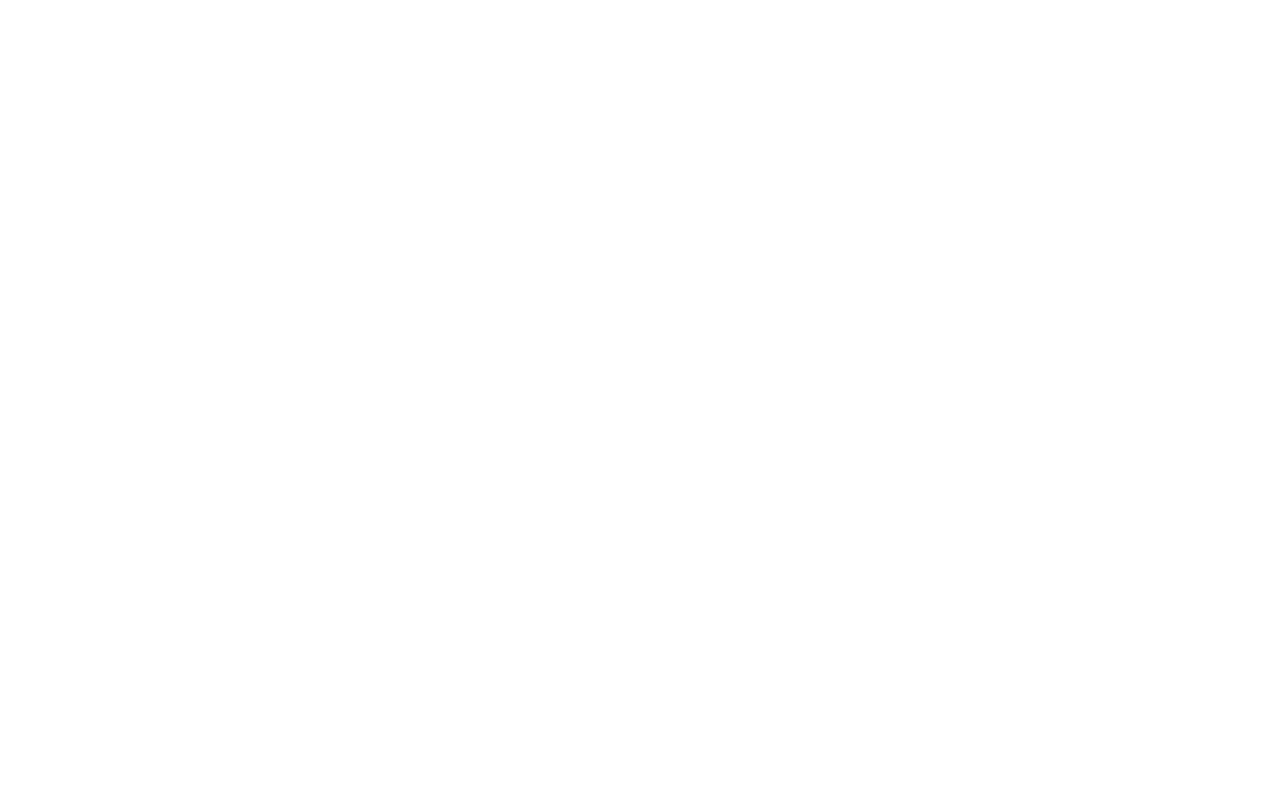
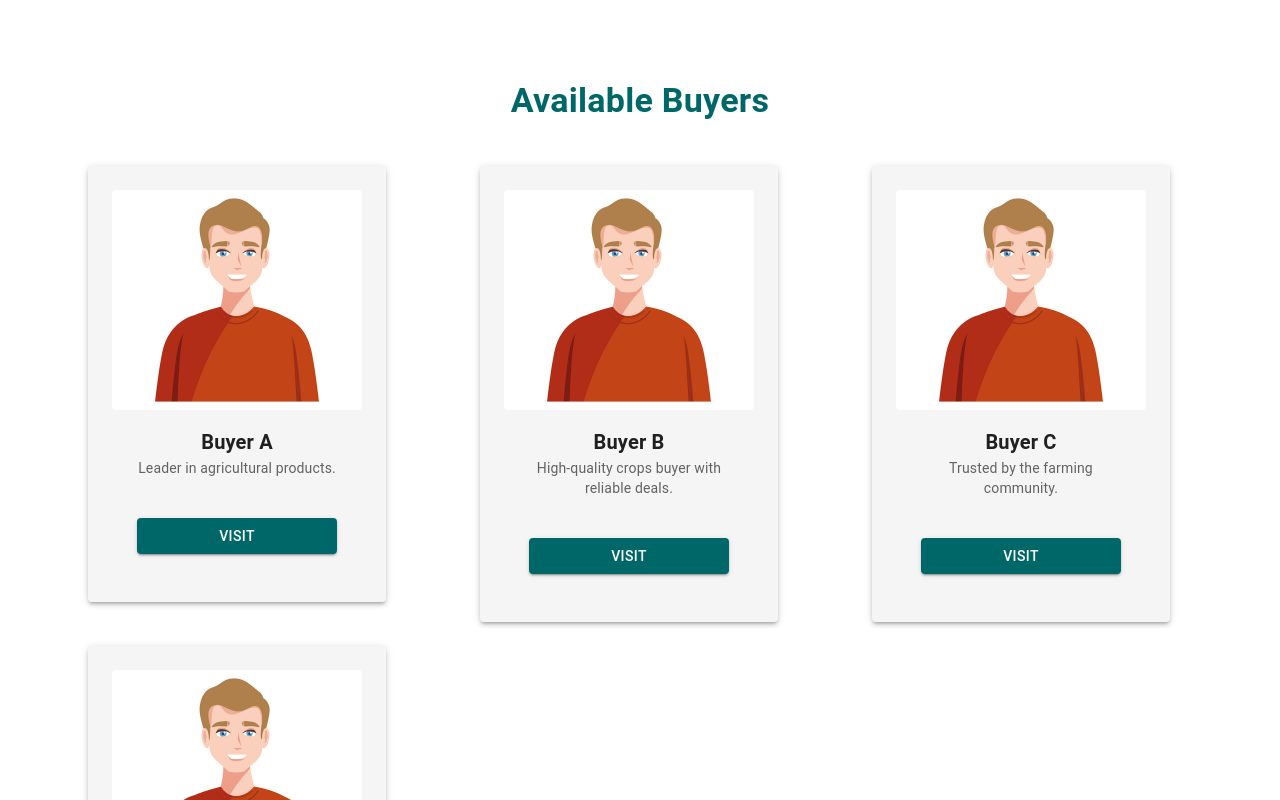
Before and after one commit to ShubhamThakur025/Krishi, a React (Vite) app in the folder Frontend/: page /filterBuyer in a window 1280 px wide. Before the commit this address had no page. Shown: the top 800 px of the page. Built offline with nearby package versions, Linux system fonts and the light colour scheme.

Commit message:
Filtered Buyers added

```diff
--- a/Frontend/src/App.jsx
+++ b/Frontend/src/App.jsx
@@ -1,3 +1,6 @@
+
+
+
 import './App.css'
 import LangPref from './pages/InitialSetup/LangPref'
 import { Container } from '@mui/material'
@@ -10,6 +13,7 @@ import Onboarding from './pages/InitialSetup/Onboarding.jsx'
 import UserInfo from './pages/InitialSetup/UserInfo.jsx'
 import UserDashboard from './pages/Dashboard/UserDashboard.jsx'
 import GetInfo from './pages/Dashboard/GetInfo.jsx';
+import FilterBuyer from './pages/Dashboard/FilterBuyer.jsx'
 
 function App() {
   return (
@@ -23,7 +27,8 @@ function App() {
             <Route path='/onboarding' element={<Onboarding />} />
             <Route path='/finish' element={<UserInfo />} />
             <Route path='/dashboard' element={<UserDashboard />} />
-            <Route path='/GetInfo' element={<GetInfo/>}/>
+            <Route path='/getInfo' element={<GetInfo/>}/>
+            <Route path='/filterBuyer' element={<FilterBuyer/>}/>
           </Routes>
         </Container>
       </ThemeProvider>
--- a/Frontend/src/data/CropInfo.json
+++ b/Frontend/src/data/CropInfo.json
@@ -1,16 +1,21 @@
 [
     {
-        "id" : 1,
+        "id": 1,
+        "Question": "Which crop do you want to sell?",
+        "fieldName": "Crop"
+    },
+    {
+        "id" : 2,
         "Question": "how much crop do you want to sell?",
         "fieldName": "Quantity"
     },
     {
-        "id" : 2,
+        "id" : 3,
         "Question": "What is your price range?",
         "fieldName": "Price range"
     },
     {
-        "id" : 3,
+        "id" : 4,
         "Question": "In how much time do you want the crop?",
         "fieldName": "Time"
     }
--- /dev/null
+++ b/Frontend/src/pages/Dashboard/FilterBuyer.jsx
@@ -0,0 +1,91 @@
+import React from 'react';
+import { Box, Card, CardContent, CardMedia, Typography, Grid, Container, Button } from '@mui/material';
+import theme from '../../Theme';
+import avatar from "../../assets/avatar.jpg";
+
+const buyersData = [
+    { id: 1, name: 'Buyer A', location: 'haryana', price:'1000-2000', description: 'Leader in agricultural products.' },
+    { id: 2, name: 'Buyer B', description: 'High-quality crops buyer with reliable deals.' },
+    { id: 3, name: 'Buyer C', description: 'Trusted by the farming community.' },
+    { id: 4, name: 'Buyer D', description: 'Leader in agricultural products.' },
+];
+
+const FilterBuyer = () => {
+    return (
+        <Container
+            sx={{
+                mt: 4,
+                p: 2,
+            }}
+        >
+            <Typography
+                variant="h4"
+                align="center"
+                gutterBottom
+                sx={{
+                    color: theme.palette.primary.main,
+                    fontWeight: 'bold',
+                    p: 4
+                }}
+            >
+                Available Buyers
+            </Typography>
+
+            <Grid container spacing={3}>
+                {buyersData.map((buyer) => (
+                    <Grid item xs={12} sm={6} md={4} key={buyer.id}>
+                        <Card
+                            sx={{
+                                backgroundColor: "grey.100",
+                                mx: 3,
+                                p: 3,
+                                width: 250,
+                                boxShadow: 3,
+                                align:"center",
+                                textAlign: 'center',
+                                transition: 'transform 0.3s',
+                                '&:hover': {
+                                    transform: 'scale(1.05)',
+                                },
+                            }}
+                        >
+                            <CardMedia
+                                component="img"
+                                image={avatar}
+                                alt="Buyer Avatar"
+                                sx={{
+                                    height: 220,
+                                    objectFit: 'cover',
+                                    borderRadius: 1,
+                                }}
+                            />
+                            <CardContent>
+                                <Typography variant="h6" component="h3" sx={{ fontWeight: 'bold' }}>
+                                    {buyer.name}
+                                </Typography>
+                                <Typography variant="body2" color="text.secondary">
+                                    {buyer.description}
+                                </Typography>
+                            </CardContent>
+
+                            <Button
+                                variant="contained"
+                                sx={{
+                                    width: 200,
+                                    mx: 'auto',
+                                    my: 3,
+                                    backgroundColor: theme.palette.primary.main,
+                                    '&:hover': { backgroundColor: theme.palette.primary.dark },
+                                }}
+                            >
+                                Visit
+                            </Button>
+                        </Card>
+                    </Grid>
+                ))}
+            </Grid>
+        </Container>
+    );
+};
+
+export default FilterBuyer;
--- a/Frontend/src/pages/Dashboard/GetInfo.jsx
+++ b/Frontend/src/pages/Dashboard/GetInfo.jsx
@@ -1,23 +1,36 @@
+
 import React, { useState } from 'react';
 import { Container, TextField, Button, Typography, Box, Card, CardContent } from '@mui/material';
+import { useNavigate } from 'react-router-dom';
 import krishiLogo from "../../assets/krishi-logo.png";
 import questionsData from '../../data/CropInfo.json';
 import theme from '../../Theme';
-
 
 const GetInfo = () => {
     const [currentQuestionIndex, setCurrentQuestionIndex] = useState(0);
     const [inputValue, setInputValue] = useState('');
     const [responses, setResponses] = useState(Array(questionsData.length).fill(''));
 
+    const navigate = useNavigate();
+
     const handleNext = () => {
         if (inputValue.trim()) {
-            setResponses(responses.map((response, index) =>
+            const updatedResponses = responses.map((response, index) =>
                 index === currentQuestionIndex ? inputValue : response
-            ));
+            );
+            setResponses(updatedResponses);
             setInputValue('');
             setCurrentQuestionIndex(currentQuestionIndex + 1);
         }
+    };
+
+    const handleSubmit = () => {
+        const updatedResponses = responses.map((response, index) =>
+            index === currentQuestionIndex ? inputValue : response
+        );
+        setResponses(updatedResponses);
+
+        navigate('/filterBuyer', { state: { responses: updatedResponses } });
     };
 
     const handleChange = (event) => {
@@ -37,7 +50,6 @@ const GetInfo = () => {
                 alignItems: 'center',
                 height: '100vh',
                 p: 2,
-                // backgroundColor: theme.palette.secondary.main,
             }}
         >
             <Box
@@ -84,6 +96,19 @@ const GetInfo = () => {
                         />
                         {showNextButton && (
                             <Box sx={{ mt: 2 }}>
+                                {isLastQuestion ? (
+                                    <Button
+                                        variant="contained"
+                                        color="primary"
+                                        onClick={handleSubmit}
+                                        sx={{
+                                            backgroundColor: theme.palette.primary.main,
+                                            '&:hover': { backgroundColor: theme.palette.primary.dark }
+                                        }}
+                                    >
+                                        Submit
+                                    </Button>
+                                ) : (
                                     <Button
                                         variant="contained"
                                         color="primary"
@@ -93,8 +118,9 @@ const GetInfo = () => {
                                             '&:hover': { backgroundColor: theme.palette.primary.dark }
                                         }}
                                     >
-                                    {isLastQuestion ? 'Submit' : 'Next Question'}
+                                        Next Question
                                     </Button>
+                                )}
                             </Box>
                         )}
                     </Box>
--- a/Frontend/src/pages/Dashboard/UserDashboard.jsx
+++ b/Frontend/src/pages/Dashboard/UserDashboard.jsx
@@ -44,7 +44,7 @@ function UserDashboard() {
                                 Bid and negotiate your crops through here. Give a questionnaire and a tailored list of buyers is ready!
                             </Typography>
                         </Box>
-                        <Link to='/GetInfo'>
+                        <Link to='/getInfo'>
                         <Button variant="contained" sx={{ width: 200, mx: 'auto', my: 3 }} >Sell Crops</Button></Link>
                     </Grid>
                 </Grid>
```
Lines whose indentation alone changed are shown as unchanged.
